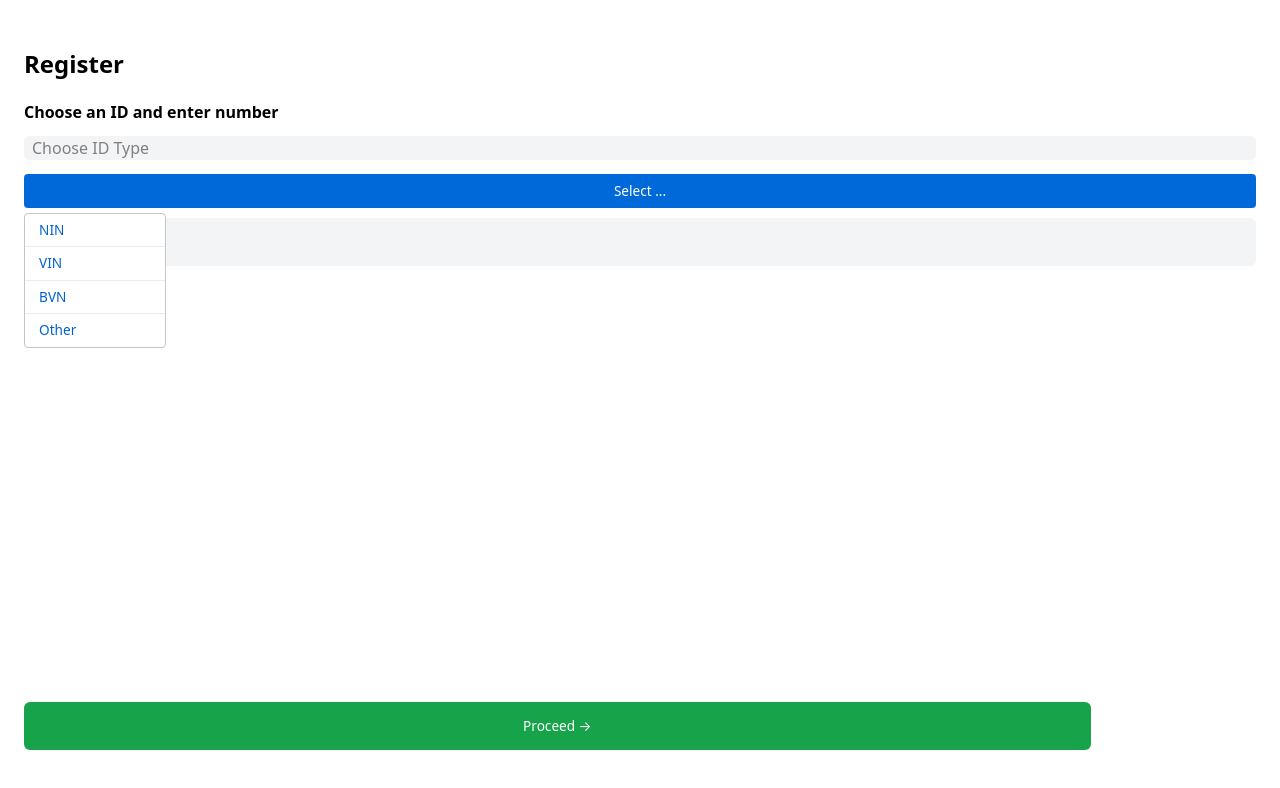
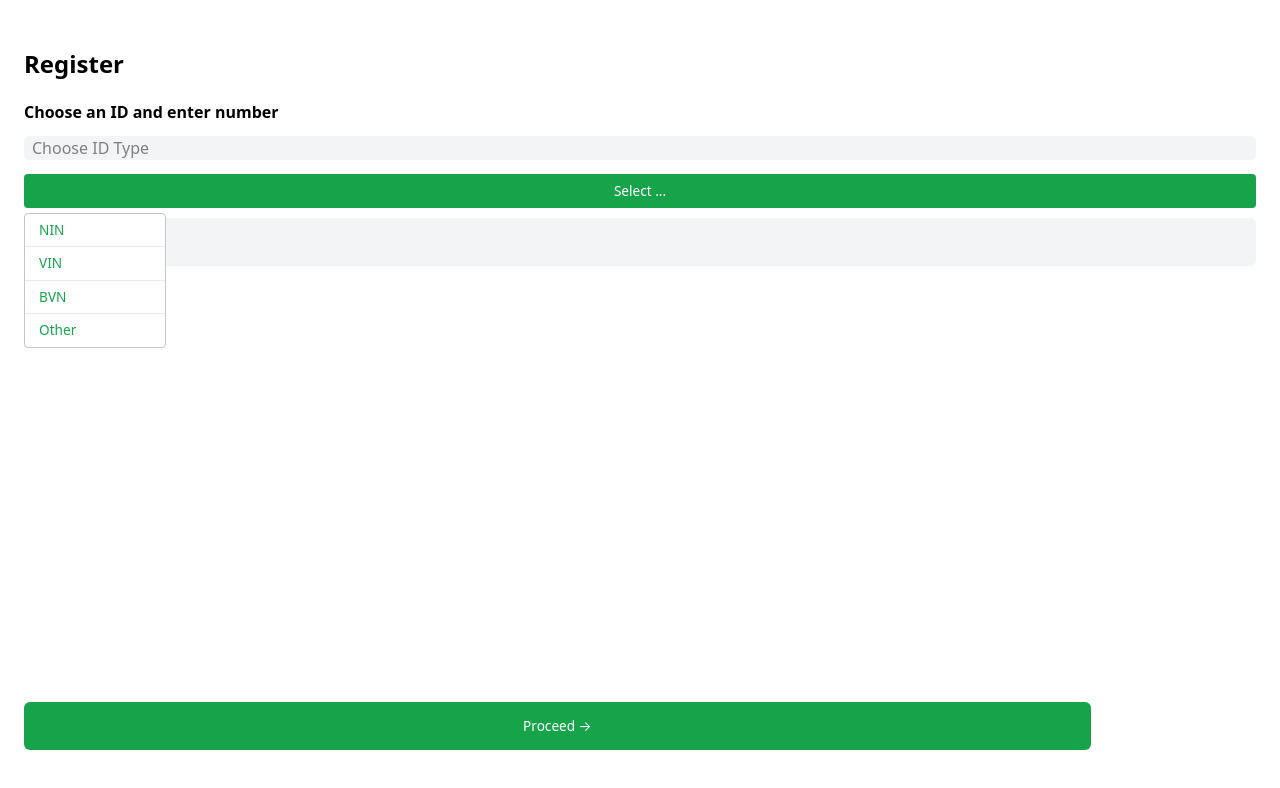
Before and after one commit to Gabrielle3101/hertechtrail, a React (Vite) app: page / in a window 1280 px wide. Both pictures are taken after a click on the button "Select ...". Shown: the top 788 px of the page. Built offline with nearby package versions, Linux system fonts and the light colour scheme.

Commit message:
final commit

```diff
--- a/src/index.css
+++ b/src/index.css
@@ -39,7 +39,7 @@
   }
   button.active {
     color: #fff;
-    background-color: #0069d9;
+    background-color: rgb(22 163 74);
   }
   .dropdown {
     position: absolute;
@@ -48,7 +48,7 @@
     border: 1px solid rgb(197, 197, 197);
     background: #fff;
     padding: 0;
-    color: #0062cc;
+    color: rgb(22 163 74);
     text-align: left;
     border-radius: 0.25rem;
   }
@@ -60,7 +60,7 @@
   }
   .dropdown > p:hover {
     color: #fff;
-    background-color: #0062cc;
+    background-color: rgb(22 163 74);
   }
   .dropdown > p:last-child {
     border-bottom: 0 none;
```
